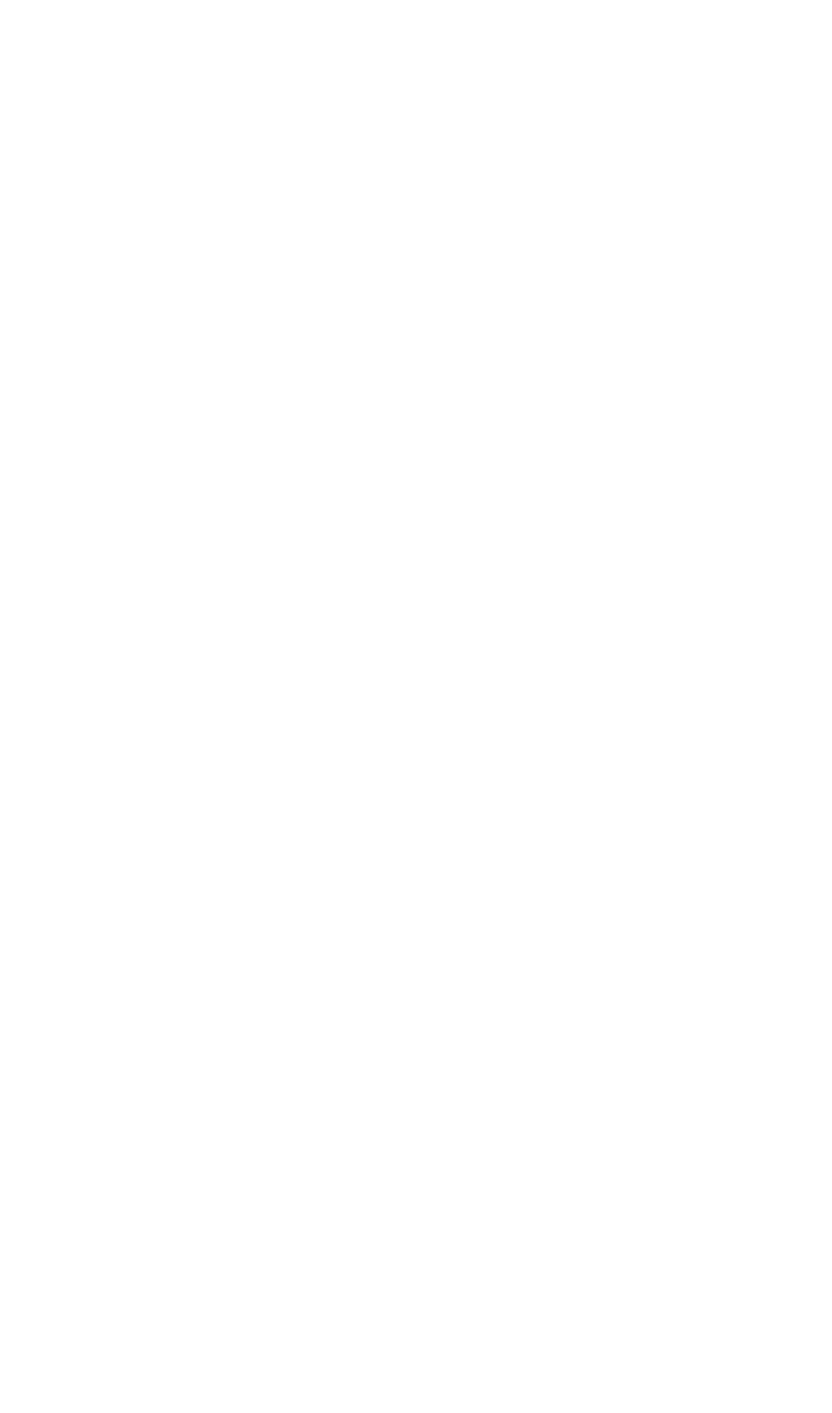
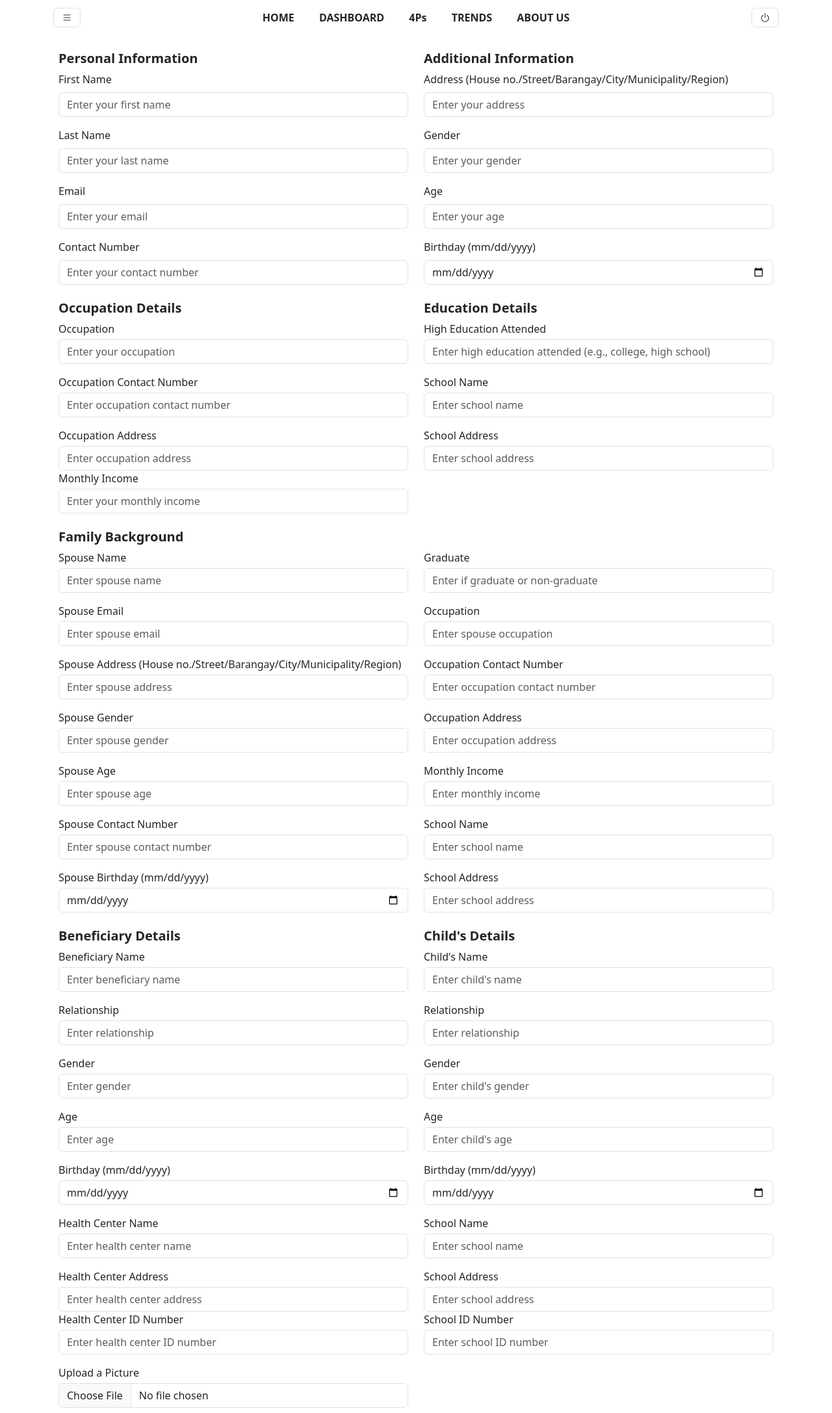
Before and after one commit to f9ki3/4ps_analytics, a Flask app: page /trends in a window 1280 px wide. Before the commit the page is empty. Shown: the whole page at 65% size. Before the commit the page ends 800 px from the top, so only its background shows below. Run offline with Flask 3, Linux system fonts and the light colour scheme; some libraries are stand-ins or nearby versions.

Commit message:
backend update

```diff
--- a/templates/nav.html
+++ b/templates/nav.html
@@ -5,7 +5,7 @@
             <a href="/home" class="px-3 btn text-dark fw-bolder" style="text-decoration: none; font-size: 1rem">HOME</a>
             <a href="/dashboard" class="px-3 btn text-dark fw-bolder" style="text-decoration: none; font-size: 1rem">DASHBOARD</a>
             <a href="/home" class="px-3 btn text-dark fw-bolder" style="text-decoration: none; font-size: 1rem">4Ps</a>
-            <a href="#" class="px-3 btn text-dark fw-bolder" style="text-decoration: none; font-size: 1rem">TRENDS</a>
+            <a href="trends" class="px-3 btn text-dark fw-bolder" style="text-decoration: none; font-size: 1rem">TRENDS</a>
             <a href="/about" class="px-3 btn text-dark fw-bolder" style="text-decoration: none; font-size: 1rem">ABOUT US</a>
         </div>
         <a class="btn border" href="/"><i class="bi bi-power"></i></a>
--- a/templates/trends.html
+++ b/templates/trends.html
@@ -0,0 +1,200 @@
+<html lang="en">
+<head>
+    <meta charset="UTF-8">
+    <meta name="viewport" content="width=device-width, initial-scale=1.0">
+    <title>4ps</title>
+    {% include 'header_links.html' %}
+</head>
+<body>
+
+    <div class="loader-4ps" style="width: 100%; height: 100%; display: flex; justify-content: center; align-items: center">
+        <h1 style="font-size: 10rem;" class="fw-bolder">4ps</h1>
+    </div>
+    {% include 'nav.html' %}
+    <div class="container register" style="display: none;">
+        <div class="p-2">
+            <div class="row mt-3">
+                <div class="col-12 col-md-6">
+                    <h5 class="fw-bolder">Personal Information</h5>
+
+                    <label for="firstName">First Name</label>
+                    <input type="text" id="firstName" placeholder="Enter your first name" class="form-control mt-2">
+
+                    <label for="lastName" class="mt-3">Last Name</label>
+                    <input type="text" id="lastName" placeholder="Enter your last name" class="form-control mt-2">
+
+                    <label for="email" class="mt-3">Email</label>
+                    <input type="email" id="email" placeholder="Enter your email" class="form-control mt-2">
+
+                    <label for="contactNumber" class="mt-3">Contact Number</label>
+                    <input type="text" id="contactNumber" placeholder="Enter your contact number" class="form-control mt-2">
+                </div>
+
+                <div class="col-12 col-md-6">
+                    <h5 class="fw-bolder">Additional Information</h5>
+
+                    <label for="address">Address (House no./Street/Barangay/City/Municipality/Region)</label>
+                    <input type="text" id="address" placeholder="Enter your address" class="form-control mt-2">
+
+                    <label for="gender" class="mt-3">Gender</label>
+                    <input type="text" id="gender" placeholder="Enter your gender" class="form-control mt-2">
+
+                    <label for="age" class="mt-3">Age</label>
+                    <input type="number" id="age" placeholder="Enter your age" class="form-control mt-2">
+
+                    <label for="birthday" class="mt-3">Birthday (mm/dd/yyyy)</label>
+                    <input type="date" id="birthday" class="form-control mt-2">
+                </div>
+            </div>
+
+
+            <div class="row mt-4">
+                <div class="col-12 col-md-6">
+                    <h5 class="fw-bolder">Occupation Details</h5>
+
+                    <label for="occupation">Occupation</label>
+                    <input type="text" id="occupation" placeholder="Enter your occupation" class="form-control mt-1">
+
+                    <label for="occupationContact" class="mt-3">Occupation Contact Number</label>
+                    <input type="text" id="occupationContact" placeholder="Enter occupation contact number" class="form-control mt-1">
+
+                    <label for="occupationAddress" class="mt-3">Occupation Address</label>
+                    <input type="text" id="occupationAddress" placeholder="Enter occupation address" class="form-control mt-1">
+
+                    <label for="monthlyIncome">Monthly Income</label>
+                    <input type="number" id="monthlyIncome" placeholder="Enter your monthly income" class="form-control mt-1">
+                </div>
+
+                <div class="col-12 col-md-6">
+                    <h5 class="fw-bolder">Education Details</h5>
+
+                    <label for="highEducationAttended">High Education Attended</label>
+                    <input type="text" id="highEducationAttended" placeholder="Enter high education attended (e.g., college, high school)" class="form-control mt-1">
+
+                    <label for="schoolName" class="mt-3">School Name</label>
+                    <input type="text" id="schoolName" placeholder="Enter school name" class="form-control mt-1">
+
+                    <label for="schoolAddress" class="mt-3">School Address</label>
+                    <input type="text" id="schoolAddress" placeholder="Enter school address" class="form-control mt-1">
+                </div>
+            </div>
+
+            <div class="row mt-4">
+                <div class="col-md-6">
+                    <h5 class="fw-bolder">Family Background</h5>
+
+                    <label for="spouseName">Spouse Name</label>
+                    <input type="text" id="spouseName" placeholder="Enter spouse name" class="form-control mt-1">
+
+                    <label for="spouseEmail" class="mt-3">Spouse Email</label>
+                    <input type="email" id="spouseEmail" placeholder="Enter spouse email" class="form-control mt-1">
+
+                    <label for="spouseAddress" class="mt-3">Spouse Address (House no./Street/Barangay/City/Municipality/Region)</label>
+                    <input type="text" id="spouseAddress" placeholder="Enter spouse address" class="form-control mt-1">
+
+                    <label for="spouseGender" class="mt-3">Spouse Gender</label>
+                    <input type="text" id="spouseGender" placeholder="Enter spouse gender" class="form-control mt-1">
+
+                    <label for="spouseAge" class="mt-3">Spouse Age</label>
+                    <input type="number" id="spouseAge" placeholder="Enter spouse age" class="form-control mt-1">
+
+                    <label for="spouseContactNumber" class="mt-3">Spouse Contact Number</label>
+                    <input type="text" id="spouseContactNumber" placeholder="Enter spouse contact number" class="form-control mt-1">
+
+                    <label for="spouseBirthday" class="mt-3">Spouse Birthday (mm/dd/yyyy)</label>
+                    <input type="date" id="spouseBirthday" class="form-control mt-1">
+                </div>
+
+                <div class="col-md-6 pt-3">
+                    <label for="spouseGraduate" class="mt-3">Graduate</label>
+                    <input type="text" id="spouseGraduate" placeholder="Enter if graduate or non-graduate" class="form-control mt-1">
+
+                    <label for="spouseOccupation" class="mt-3">Occupation</label>
+                    <input type="text" id="spouseOccupation" placeholder="Enter spouse occupation" class="form-control mt-1">
+
+                    <label for="spouseOccupationContact" class="mt-3">Occupation Contact Number</label>
+                    <input type="text" id="spouseOccupationContact" placeholder="Enter occupation contact number" class="form-control mt-1">
+
+                    <label for="spouseOccupationAddress" class="mt-3">Occupation Address</label>
+                    <input type="text" id="spouseOccupationAddress" placeholder="Enter occupation address" class="form-control mt-1">
+
+                    <label for="spouseMonthlyIncome" class="mt-3">Monthly Income</label>
+                    <input type="number" id="spouseMonthlyIncome" placeholder="Enter monthly income" class="form-control mt-1">
+
+                    <label for="spouseSchoolName" class="mt-3">School Name</label>
+                    <input type="text" id="spouseSchoolName" placeholder="Enter school name" class="form-control mt-1">
+
+                    <label for="spouseSchoolAddress" class="mt-3">School Address</label>
+                    <input type="text" id="spouseSchoolAddress" placeholder="Enter school address" class="form-control mt-1">
+                </div>
+            </div>
+
+
+            <div class="row mt-4">
+                <div class="col-md-6">
+                    <h5 class="fw-bolder">Beneficiary Details</h5>
+
+                    <label for="beneficiaryName">Beneficiary Name</label>
+                    <input type="text" id="beneficiaryName" placeholder="Enter beneficiary name" class="form-control mt-1">
+
+                    <label for="beneficiaryRelationship" class="mt-3">Relationship</label>
+                    <input type="text" id="beneficiaryRelationship" placeholder="Enter relationship" class="form-control mt-1">
+
+                    <label for="beneficiaryGender" class="mt-3">Gender</label>
+                    <input type="text" id="beneficiaryGender" placeholder="Enter gender" class="form-control mt-1">
+
+                    <label for="beneficiaryAge" class="mt-3">Age</label>
+                    <input type="number" id="beneficiaryAge" placeholder="Enter age" class="form-control mt-1">
+
+                    <label for="beneficiaryBirthday" class="mt-3">Birthday (mm/dd/yyyy)</label>
+                    <input type="date" id="beneficiaryBirthday" class="form-control mt-1">
+
+                    <label for="beneficiaryHealthCenterName" class="mt-3">Health Center Name</label>
+                    <input type="text" id="beneficiaryHealthCenterName" placeholder="Enter health center name" class="form-control mt-1">
+
+                    <label for="beneficiaryHealthCenterAddress" class="mt-3">Health Center Address</label>
+                    <input type="text" id="beneficiaryHealthCenterAddress" placeholder="Enter health center address" class="form-control mt-1">
+
+                    <label for="beneficiaryHealthCenterId">Health Center ID Number</label>
+                    <input type="text" id="beneficiaryHealthCenterId" placeholder="Enter health center ID number" class="form-control mt-1">
+
+                    <label for="beneficiaryPicture" class="mt-3">Upload a Picture</label>
+                    <input type="file" id="beneficiaryPicture" class="form-control mt-1">
+                </div>
+
+                <div class="col-md-6">
+                    <h5 class="fw-bolder">Child's Details</h5>
+
+                    <label for="childName">Child's Name</label>
+                    <input type="text" id="childName" placeholder="Enter child's name" class="form-control mt-1">
+
+                    <label for="childRelationship" class="mt-3">Relationship</label>
+                    <input type="text" id="childRelationship" placeholder="Enter relationship" class="form-control mt-1">
+
+                    <label for="childGender" class="mt-3">Gender</label>
+                    <input type="text" id="childGender" placeholder="Enter child's gender" class="form-control mt-1">
+
+                    <label for="childAge" class="mt-3">Age</label>
+                    <input type="number" id="childAge" placeholder="Enter child's age" class="form-control mt-1">
+
+                    <label for="childBirthday" class="mt-3">Birthday (mm/dd/yyyy)</label>
+                    <input type="date" id="childBirthday" class="form-control mt-1">
+
+                    <label for="childSchoolName" class="mt-3">School Name</label>
+                    <input type="text" id="childSchoolName" placeholder="Enter school name" class="form-control mt-1">
+
+                    <label for="childSchoolAddress" class="mt-3">School Address</label>
+                    <input type="text" id="childSchoolAddress" placeholder="Enter school address" class="form-control mt-1">
+
+                    <label for="childSchoolId">School ID Number</label>
+                    <input type="text" id="childSchoolId" placeholder="Enter school ID number" class="form-control mt-1">
+                </div>
+            </div>
+
+
+        </div>
+    </div>
+
+    {% include 'footer_links.html' %}
+</body>
+</html>
```
